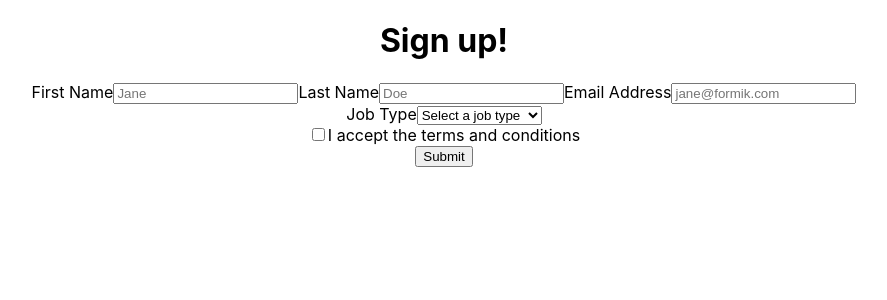
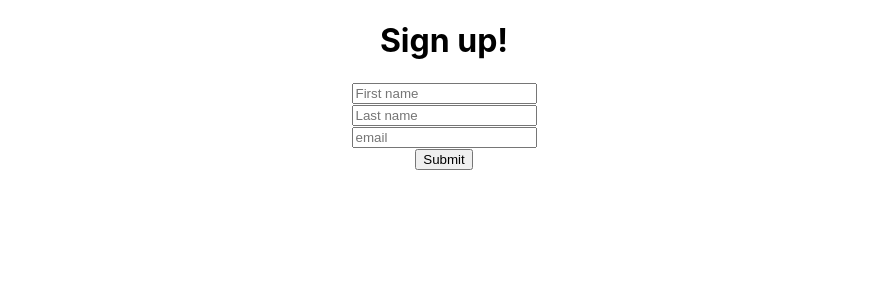
Before and after one commit to Miselrkba/react-sales-page, a React (Create React App) app: page /signup in a window 1280 px wide. Shown: the top 300 px of the page, without its empty margins (196-1083 px from the left). Built offline with nearby package versions, Linux system fonts and the light colour scheme.

Commit message:
added css for form

```diff
--- a/src/Signup.js
+++ b/src/Signup.js
@@ -1,127 +1,77 @@
 import React from "react";
-import { Formik, Form, useField } from "formik";
+import { useFormik } from "formik";
 import * as Yup from "yup";
 
-const MyTextInput = ({ label, ...props }) => {
-  // useField() returns [formik.getFieldProps(), formik.getFieldMeta()]
-  // which we can spread on <input>. We can use field meta to show an error
-  // message if the field is invalid and it has been touched (i.e. visited)
-  const [field, meta] = useField(props);
-  return (
-    <>
-      <label htmlFor={props.id || props.name}>{label}</label>
-      <input className="text-input" {...field} {...props} />
-      {meta.touched && meta.error ? (
-        <div className="error">{meta.error}</div>
-      ) : null}
-    </>
-  );
-};
-
-const MyCheckbox = ({ children, ...props }) => {
-  // React treats radios and checkbox inputs differently other input types, select, and textarea.
-  // Formik does this too! When you specify `type` to useField(), it will
-  // return the correct bag of props for you
-  const [field, meta] = useField({ ...props, type: "checkbox" });
-  return (
-    <div>
-      <label className="checkbox">
-        <input type="checkbox" {...field} {...props} />
-        {children}
-      </label>
-      {meta.touched && meta.error ? (
-        <div className="error">{meta.error}</div>
-      ) : null}
-    </div>
-  );
-};
-
-const MySelect = ({ label, ...props }) => {
-  const [field, meta] = useField(props);
-  return (
-    <div>
-      <label htmlFor={props.id || props.name}>{label}</label>
-      <select {...field} {...props} />
-      {meta.touched && meta.error ? (
-        <div className="error">{meta.error}</div>
-      ) : null}
-    </div>
-  );
-};
-
-// And now we can use these
 const Signup = () => {
-  return (
-    <>
-      <h1>Sign up!</h1>
-      <Formik
-        initialValues={{
+  const formik = useFormik({
+    initialValues: {
       firstName: "",
       lastName: "",
       email: "",
-          acceptedTerms: false, // added for our checkbox
-          jobType: "", // added for our select
-        }}
-        validationSchema={Yup.object({
+    },
+    validationSchema: Yup.object({
       firstName: Yup.string()
         .max(15, "Must be 15 characters or less")
         .required("Required"),
       lastName: Yup.string()
         .max(20, "Must be 20 characters or less")
         .required("Required"),
-          email: Yup.string()
-            .email("Invalid email address")
-            .required("Required"),
-          acceptedTerms: Yup.boolean()
-            .required("Required")
-            .oneOf([true], "You must accept the terms and conditions."),
-          jobType: Yup.string()
-            .oneOf(
-              ["designer", "development", "product", "other"],
-              "Invalid Job Type"
-            )
-            .required("Required"),
-        })}
-        onSubmit={(values, { setSubmitting }) => {
-          setTimeout(() => {
+      email: Yup.string().email("Invalid email address").required("Required"),
+    }),
+    onSubmit: (values) => {
       alert(JSON.stringify(values, null, 2));
-            setSubmitting(false);
-          }, 400);
-        }}
-      >
-        <Form>
-          <MyTextInput
-            label="First Name"
+    },
+  });
+  return (
+    <>
+      <h1>Sign up!</h1>
+      <form onSubmit={formik.handleSubmit}>
+        <div>
+          <input
+            id="firstName"
             name="firstName"
             type="text"
-            placeholder="Jane"
+            placeholder="First name"
+            onChange={formik.handleChange}
+            onBlur={formik.handleBlur}
+            value={formik.values.firstName}
           />
-          <MyTextInput
-            label="Last Name"
+        </div>
+        {formik.touched.firstName && formik.errors.firstName ? (
+          <div>{formik.errors.firstName}</div>
+        ) : null}
+        <div>
+          <input
+            id="lastName"
             name="lastName"
             type="text"
-            placeholder="Doe"
+            placeholder="Last name"
+            onChange={formik.handleChange}
+            onBlur={formik.handleBlur}
+            value={formik.values.lastName}
           />
-          <MyTextInput
-            label="Email Address"
+        </div>
+        {formik.touched.lastName && formik.errors.lastName ? (
+          <div>{formik.errors.lastName}</div>
+        ) : null}
+        <div>
+          <input
+            id="email"
             name="email"
             type="email"
-            placeholder="jane@formik.com"
+            placeholder="email"
+            onChange={formik.handleChange}
+            onBlur={formik.handleBlur}
+            value={formik.values.email}
           />
-          <MySelect label="Job Type" name="jobType">
-            <option value="">Select a job type</option>
-            <option value="designer">Designer</option>
-            <option value="development">Developer</option>
-            <option value="product">Product Manager</option>
-            <option value="other">Other</option>
-          </MySelect>
-          <MyCheckbox name="acceptedTerms">
-            I accept the terms and conditions
-          </MyCheckbox>
-
+        </div>
+        {formik.touched.email && formik.errors.email ? (
+          <div>{formik.errors.email}</div>
+        ) : null}
+        <div>
           <button type="submit">Submit</button>
-        </Form>
-      </Formik>
+        </div>
+      </form>
     </>
   );
 };
```
Also changed, not shown: src/Signup.css (added). Lines whose indentation alone changed are shown as unchanged.
